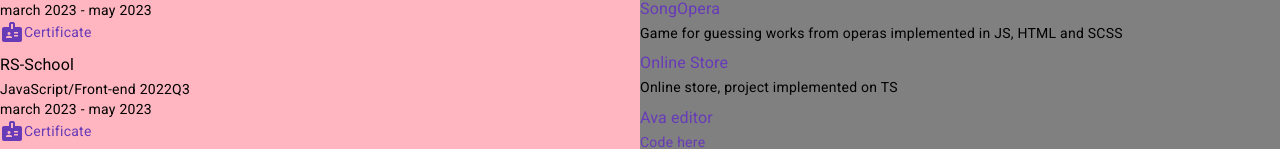
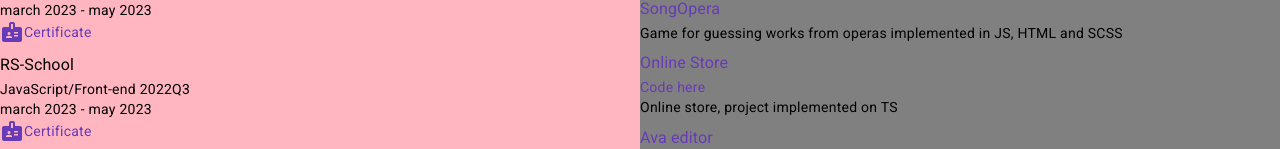
Before and after one commit to AndreiZaretski/cv, an Angular app: page / in a window 1280 px wide. Shown: the part 673-822 px from the top of the page. Built offline with nearby package versions, Linux system fonts and the light colour scheme.

Commit message:
feat: add link for online store

```diff
--- a/src/app/shared/content/contentEn.ts
+++ b/src/app/shared/content/contentEn.ts
@@ -139,8 +139,8 @@ export const contentEn: IContent = {
 
         {
           name: 'Online Store',
-          link: '',
-          githubLink: '',
+          link: 'https://andreizaretski.github.io/Online-store/',
+          githubLink: 'https://github.com/AndreiZaretski/Online-store/tree/develop',
           description: 'Online store, project implemented on TS',
         },
 
--- a/src/app/shared/content/contentRu.ts
+++ b/src/app/shared/content/contentRu.ts
@@ -141,8 +141,8 @@ export const contentRu: IContent = {
 
         {
           name: 'Online Store',
-          link: '',
-          githubLink: '',
+          link: 'https://andreizaretski.github.io/Online-store/',
+          githubLink: 'https://github.com/AndreiZaretski/Online-store/tree/develop',
           description: 'Интернет магазин,  проект реализована на TS',
         },
 
```
